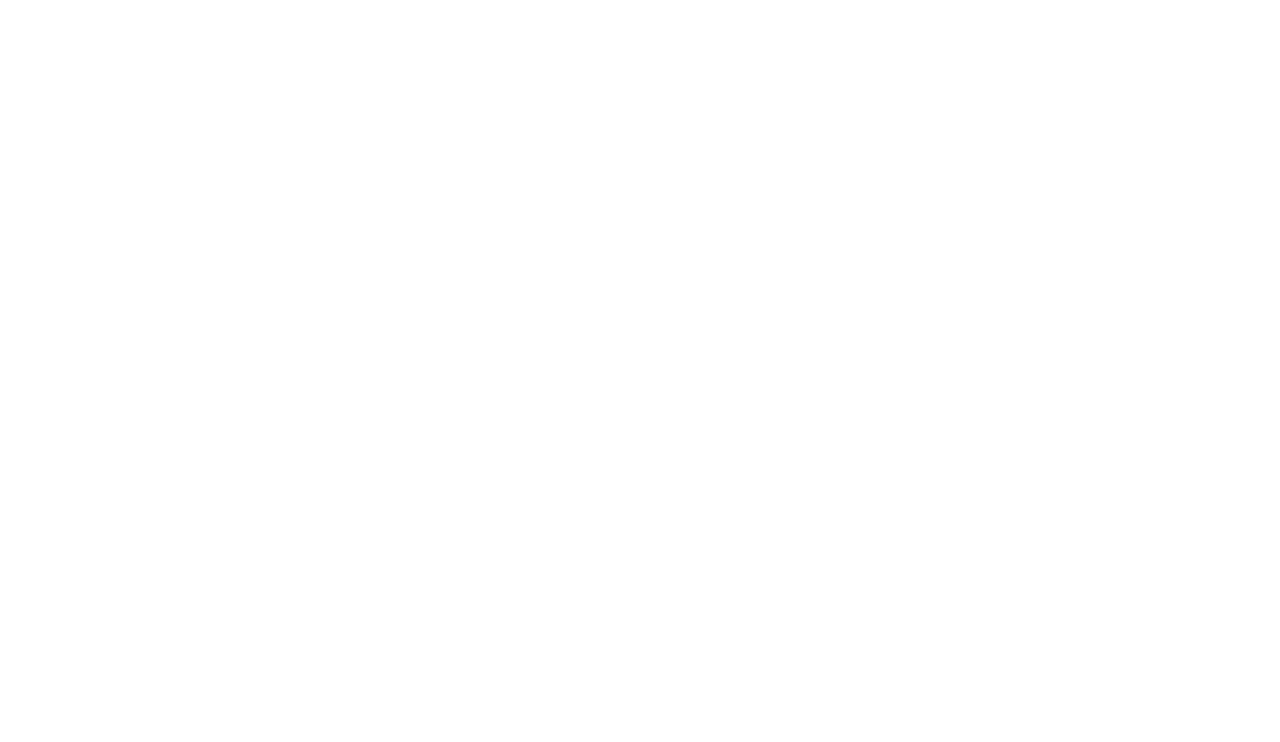
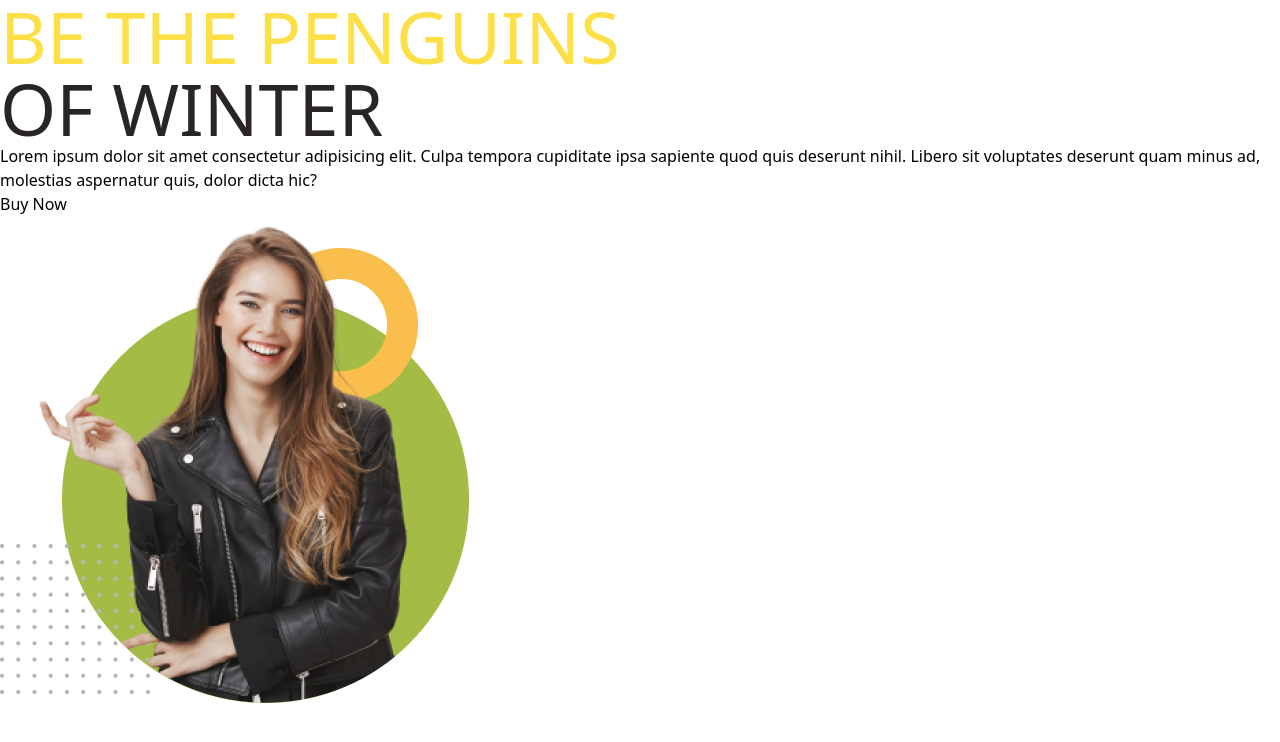
Before and after one commit to MMaria18/penguin-fashion-using-tailwind, a plain HTML site: page index.html in a window 1280 px wide. Drawn offline with nearby package versions, Linux system fonts and the light colour scheme.

Commit message:
first part

```diff
--- a/index.html
+++ b/index.html
@@ -4,8 +4,33 @@
     <meta charset="UTF-8">
     <meta name="viewport" content="width=device-width, initial-scale=1.0">
     <title>Penguin Fashion</title>
+    <script src="https://cdn.tailwindcss.com"></script>
 </head>
 <body>
 
+    <header>
+        <nav>
+            <div>
+
+            </div>
+        </nav>
+        <!-- banner -->
+
+        <div>
+            <div>
+                <h1 class="text-7xl uppercase"><span class="text-yellow-300">Be The Penguins</span><br> <span class="text-stone-800">Of Winter</span></h1>
+                <p>Lorem ipsum dolor sit amet consectetur adipisicing elit. Culpa tempora cupiditate ipsa sapiente quod quis deserunt nihil. Libero sit voluptates deserunt quam minus ad, molestias aspernatur quis, dolor dicta hic?</p>
+                <button>Buy Now</button>
+            </div>
+
+            <div>
+                <img src="images/model.png" alt="">
+            </div>
+        </div>
+
+    </header>
+
+
+
 </body>
 </html>
--- /dev/null
+++ b/tailwind.config.js
@@ -0,0 +1,8 @@
+/** @type {import('tailwindcss').Config} */
+module.exports = {
+    content: ["./src/**/*.{html,js}"],
+    theme: {
+      extend: {},
+    },
+    plugins: [],
+  }
```
